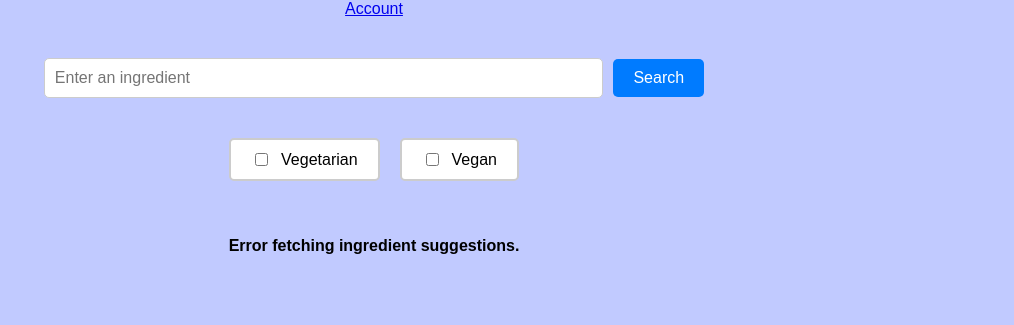
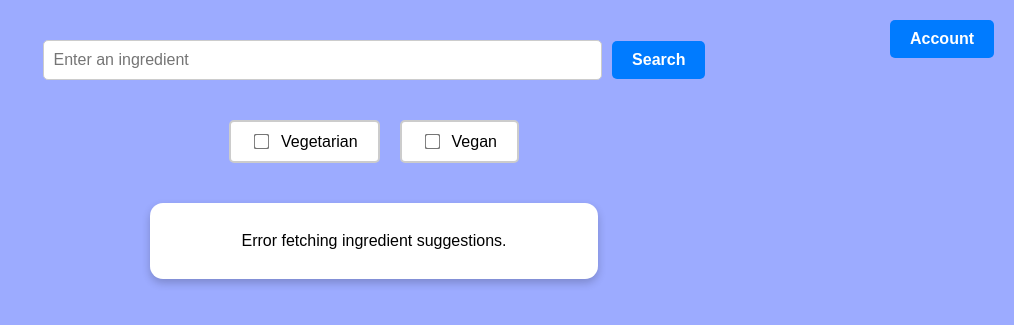
Before and after one commit to KJ4277/Recipe-CS-Coursework, a PHP site: page /main_page.php in a window 1280 px wide. Shown: the top 325 px of the page, without its empty margins (266-1280 px from the left). Run offline with PHP 8.4, Linux system fonts and the light colour scheme.

Commit message:
Update recipestyle.css

```diff
--- a/recipe_website/recipestyle.css
+++ b/recipe_website/recipestyle.css
@@ -3,10 +3,28 @@ body {
     font-family: Arial, sans-serif;
     margin: 0;
     padding: 0;
-    background-color: #c1caff;
+    background-color: rgb(156, 171, 255);
     display: flex;
     flex-direction: column;
     align-items: center;
+}
+
+.account-button {
+    position: absolute;
+    top: 20px;
+    right: 20px;
+    background-color: #007bff;
+    color: white;
+    padding: 10px 20px;
+    border-radius: 5px;
+    text-decoration: none;
+    font-size: 1rem;
+    font-weight: bold;
+    transition: background-color 0.3s;
+}
+
+.account-button:hover {
+    background-color: #0056b3;
 }
 
 .search-container {
@@ -33,6 +51,7 @@ body {
     border: none;
     border-radius: 5px;
     cursor: pointer;
+    font-weight: bold;
     font-size: 1rem;
 }
 
@@ -64,9 +83,9 @@ body {
     border-color: #007bff;
 }
 
-.filter-option input[type="radio"] {
-    accent-color: #007bff; /* Customize the radio button color */
-    transform: scale(1.2); /* Enlarge the radio button slightly */
+.filter-option input[type="checkbox"] {
+    accent-color: #007bff;
+    transform: scale(1.2);
 }
 
 .filter-option input[type="radio"]:checked + label {
@@ -92,6 +111,7 @@ body {
     padding: 20px;
     display: flex;
     flex-direction: column;
+    margin-bottom: 10px;
 }
 
 .meal-card .meal-header {
@@ -158,12 +178,11 @@ ol {
 .suggestions-container {
     margin: 20px 0;
     text-align: center;
-    width: 60%;
-}
-
-.suggestions-container p {
-    font-weight: bold;
-    margin-bottom: 10px;
+    width: 33%;  /* Reduced from 60% */
+    background-color: white;
+    padding: 13px;  /* Reduced from 20px */
+    border-radius: 13px;
+    box-shadow: 0 4px 8px rgba(0, 0, 0, 0.2);
 }
 
 .suggestions-list {
```
